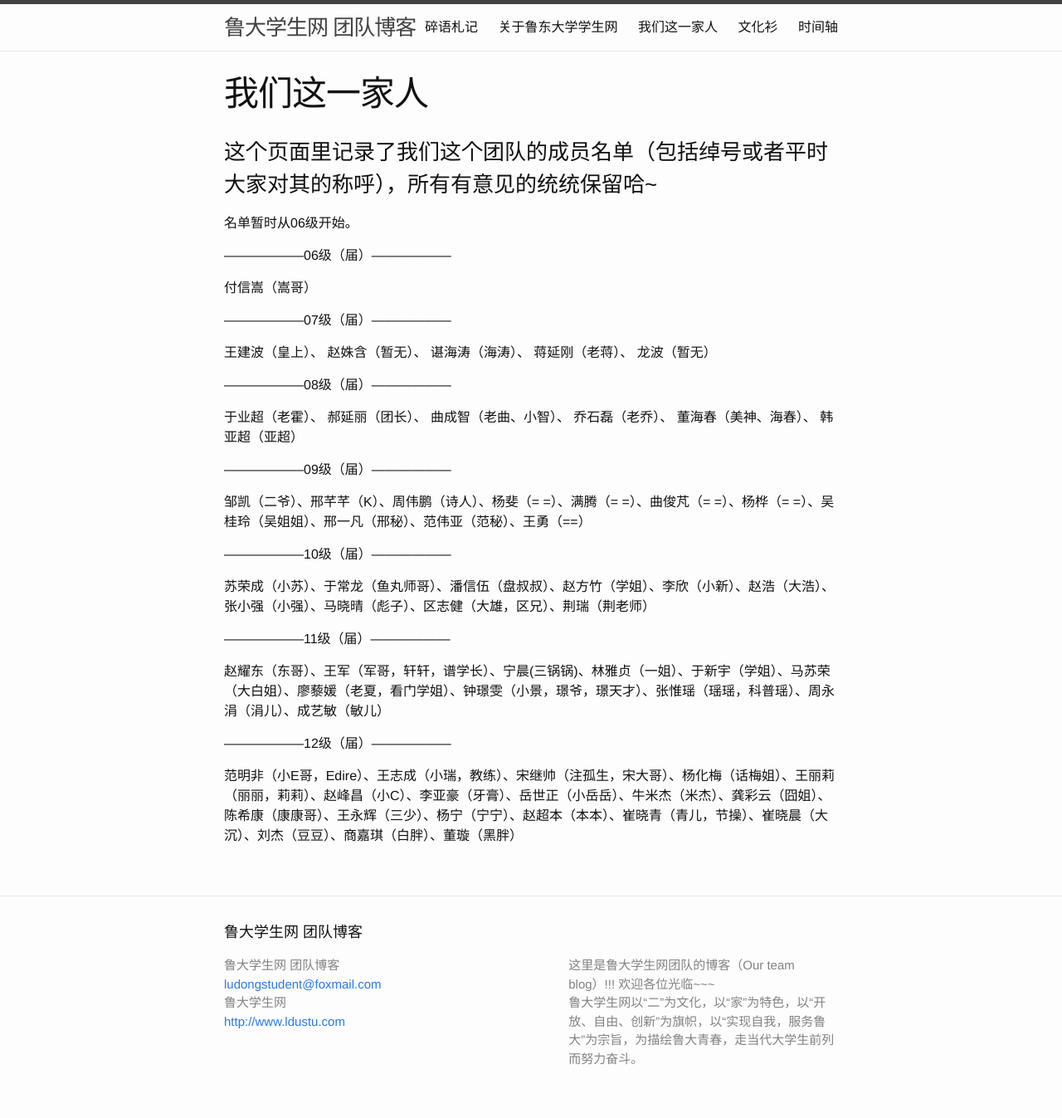
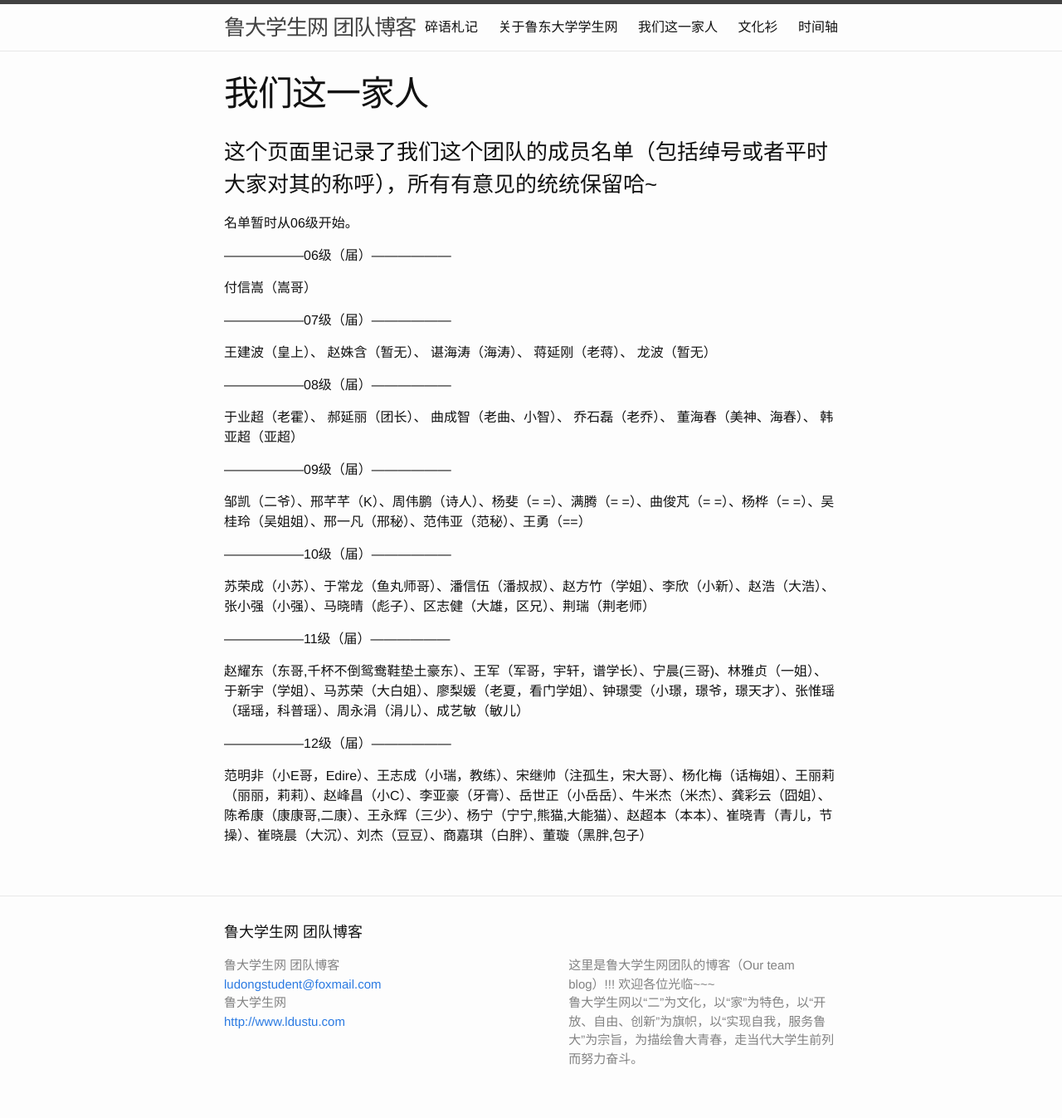
Before and after one commit to ldsn/sailboat, a Jekyll site: the page built from pages/family/index.markdown, in a window 1280 px wide. Shown: the whole page at 83% size. Built offline with Jekyll 4.4.1, drawn with Linux system fonts in a browser that asks for light colours; comment, search, counter and statistics services are not loaded.

Commit message:
Update index.markdown
修正部分绰号

```diff
--- a/pages/family/index.markdown
+++ b/pages/family/index.markdown
@@ -32,12 +32,12 @@
 
 ——————10级（届）——————
 
-苏荣成（小苏）、于常龙（鱼丸师哥）、潘信伍（盘叔叔）、赵方竹（学姐）、李欣（小新）、赵浩（大浩）、张小强（小强）、马晓晴（彪子）、区志健（大雄，区兄）、荆瑞（荆老师）
+苏荣成（小苏）、于常龙（鱼丸师哥）、潘信伍（潘叔叔）、赵方竹（学姐）、李欣（小新）、赵浩（大浩）、张小强（小强）、马晓晴（彪子）、区志健（大雄，区兄）、荆瑞（荆老师）
 
 ——————11级（届）——————
 
-赵耀东（东哥）、王军（军哥，轩轩，谱学长）、宁晨(三锅锅)、林雅贞（一姐）、于新宇（学姐）、马苏荣（大白姐）、廖藜媛（老夏，看门学姐）、钟璟雯（小景，璟爷，璟天才）、张惟瑶（瑶瑶，科普瑶）、周永涓（涓儿）、成艺敏（敏儿）
+赵耀东（东哥,千杯不倒鸳鸯鞋垫土豪东）、王军（军哥，宇轩，谱学长）、宁晨(三哥)、林雅贞（一姐）、于新宇（学姐）、马苏荣（大白姐）、廖梨媛（老夏，看门学姐）、钟璟雯（小璟，璟爷，璟天才）、张惟瑶（瑶瑶，科普瑶）、周永涓（涓儿）、成艺敏（敏儿）
 
 ——————12级（届）——————
 
-范明非（小E哥，Edire）、王志成（小瑞，教练）、宋继帅（注孤生，宋大哥）、杨化梅（话梅姐）、王丽莉（丽丽，莉莉）、赵峰昌（小C）、李亚豪（牙膏）、岳世正（小岳岳）、牛米杰（米杰）、龚彩云（囧姐）、陈希康（康康哥）、王永辉（三少）、杨宁（宁宁）、赵超本（本本）、崔晓青（青儿，节操）、崔晓晨（大沉）、刘杰（豆豆）、商嘉琪（白胖）、董璇（黑胖）
+范明非（小E哥，Edire）、王志成（小瑞，教练）、宋继帅（注孤生，宋大哥）、杨化梅（话梅姐）、王丽莉（丽丽，莉莉）、赵峰昌（小C）、李亚豪（牙膏）、岳世正（小岳岳）、牛米杰（米杰）、龚彩云（囧姐）、陈希康（康康哥,二康）、王永辉（三少）、杨宁（宁宁,熊猫,大能猫）、赵超本（本本）、崔晓青（青儿，节操）、崔晓晨（大沉）、刘杰（豆豆）、商嘉琪（白胖）、董璇（黑胖,包子）
```
